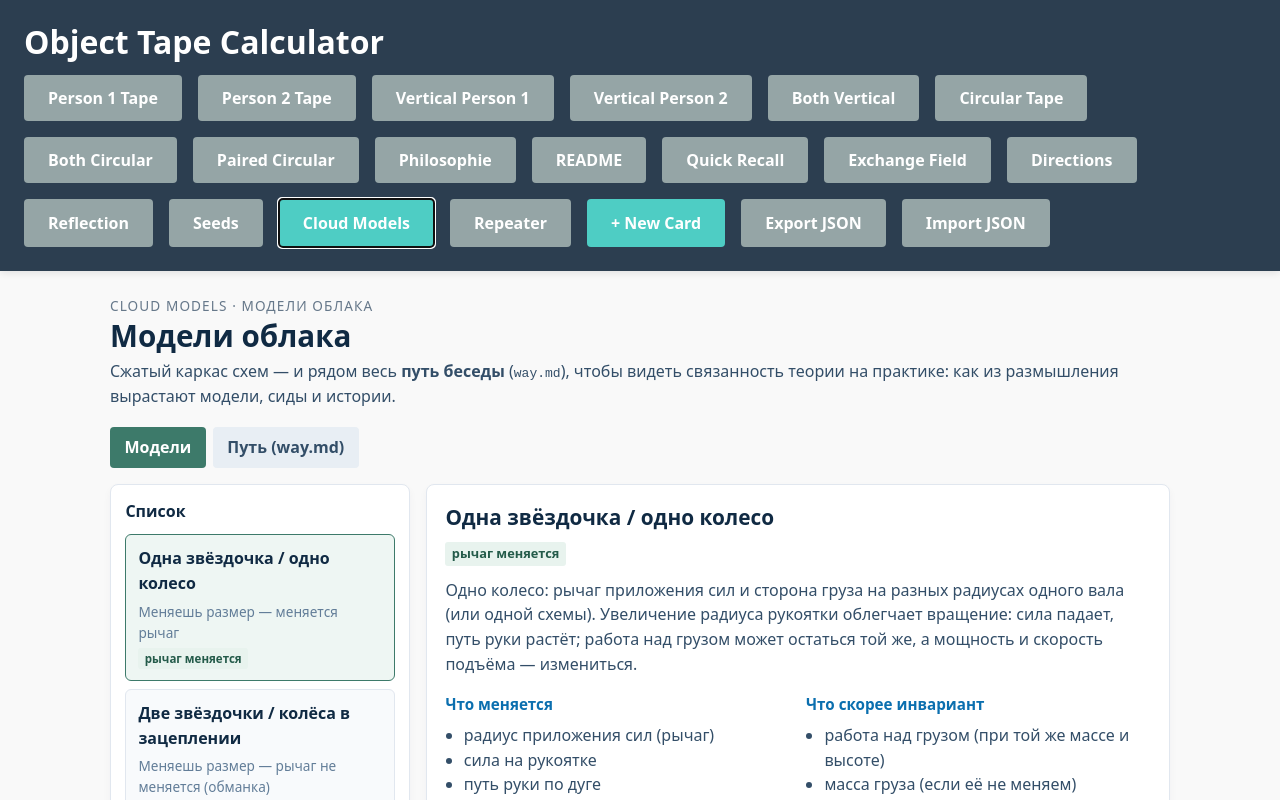
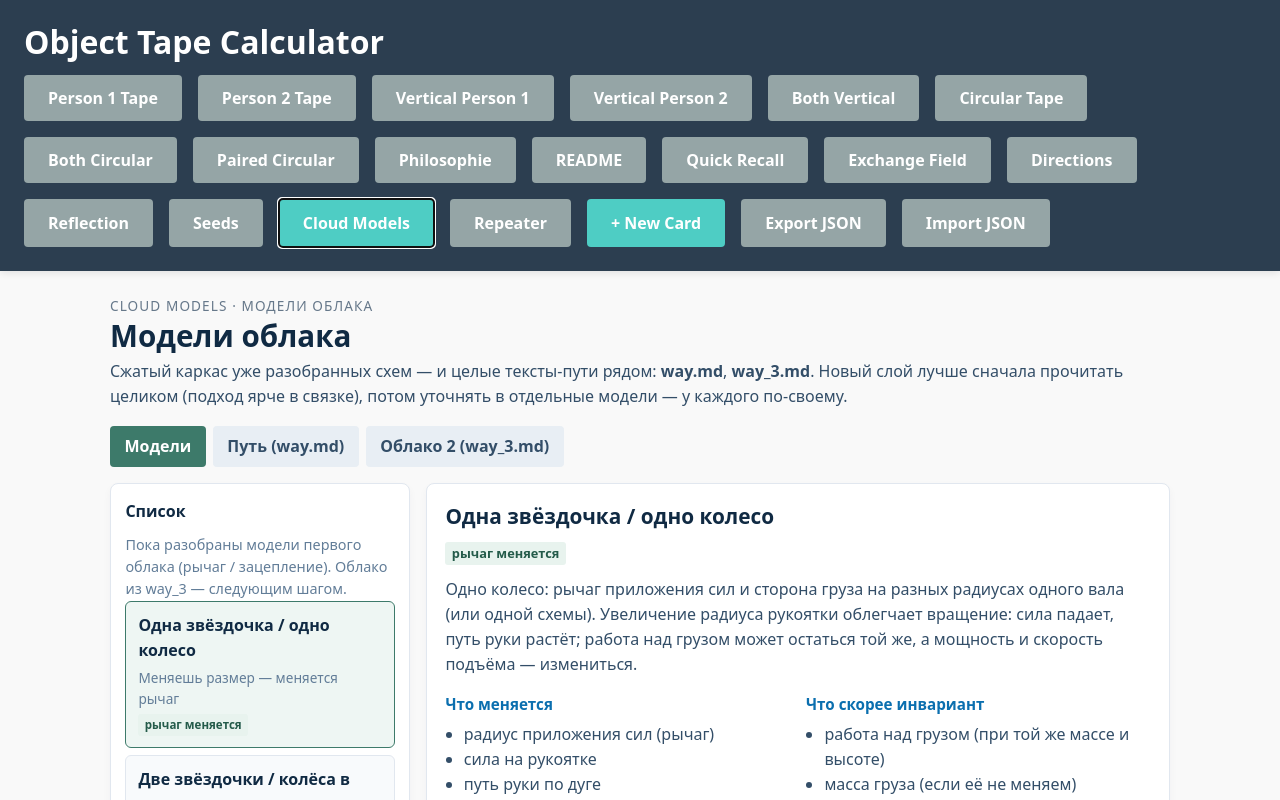
Before and after one commit to Gromowik/response_language, a React (Vite) app: page / in a window 1280 px wide. Both pictures are taken after a click on the button "Cloud Models". Shown: the top 800 px of the page. Built offline with nearby package versions, Linux system fonts and the light colour scheme.

Commit message:
Offer way_3 as a full cloud text on Cloud Models.
Keep the second constant-model cloud readable as one approach before splitting into separate cards later.

Co-authored-by: Cursor <cursoragent@cursor.com>

```diff
--- a/src/components/CloudModels.jsx
+++ b/src/components/CloudModels.jsx
@@ -11,17 +11,34 @@ function renderMarkdown(source) {
     .replace(/>/g, '&gt;')}</pre>`
 }
 
-const WAY_PATH = '/work/way.md'
+const PATHS = [
+  {
+    id: 'way',
+    label: 'Путь (way.md)',
+    path: '/work/way.md',
+    hint:
+      'Первая беседа-путь: работа/мощность, рычаг, зацепление, истории. Файл: /work/way.md',
+  },
+  {
+    id: 'way3',
+    label: 'Облако 2 (way_3.md)',
+    path: '/work/way_3.md',
+    hint:
+      'Целиком: столкновение/пролёт, каналы энергии, колесо, шуруп, О↔Ц. Сначала подход целиком — модели разберём детальнее позже. Файл: /work/way_3.md',
+  },
+]
 
 export default function CloudModels() {
   const [models, setModels] = useState([])
   const [selectedId, setSelectedId] = useState(null)
   const [error, setError] = useState(null)
   const [loading, setLoading] = useState(true)
-  const [tab, setTab] = useState('models') // models | way
-  const [wayHtml, setWayHtml] = useState('')
-  const [wayError, setWayError] = useState(null)
-  const [wayLoading, setWayLoading] = useState(false)
+  const [tab, setTab] = useState('models') // models | way | way3
+  const [docHtml, setDocHtml] = useState('')
+  const [docError, setDocError] = useState(null)
+  const [docLoading, setDocLoading] = useState(false)
+
+  const activePath = PATHS.find((p) => p.id === tab) || null
 
   useEffect(() => {
     let cancelled = false
@@ -51,11 +68,11 @@ export default function CloudModels() {
   }, [])
 
   useEffect(() => {
-    if (tab !== 'way') return
+    if (!activePath) return
     let cancelled = false
-    const loadWay = async () => {
-      setWayLoading(true)
-      setWayHtml('<p>Загрузка…</p>')
+    const loadDoc = async () => {
+      setDocLoading(true)
+      setDocHtml('<p>Загрузка…</p>')
       try {
         const waitForMarked = () =>
           new Promise((resolve) => {
@@ -72,31 +89,31 @@ export default function CloudModels() {
           })
 
         const [response] = await Promise.all([
-          fetch(WAY_PATH, { cache: 'no-cache' }),
+          fetch(activePath.path, { cache: 'no-cache' }),
           waitForMarked(),
         ])
         if (!response.ok) {
-          throw new Error(`Не удалось загрузить ${WAY_PATH} (${response.status})`)
+          throw new Error(`Не удалось загрузить ${activePath.path} (${response.status})`)
         }
         const source = await response.text()
         if (!cancelled) {
-          setWayHtml(renderMarkdown(source))
-          setWayError(null)
+          setDocHtml(renderMarkdown(source))
+          setDocError(null)
         }
       } catch (err) {
         if (!cancelled) {
-          setWayError(err.message || 'Ошибка загрузки пути')
-          setWayHtml('')
+          setDocError(err.message || 'Ошибка загрузки')
+          setDocHtml('')
         }
       } finally {
-        if (!cancelled) setWayLoading(false)
+        if (!cancelled) setDocLoading(false)
       }
     }
-    loadWay()
+    loadDoc()
     return () => {
       cancelled = true
     }
-  }, [tab])
+  }, [activePath])
 
   const selected = models.find((m) => m.id === selectedId) || null
 
@@ -106,9 +123,10 @@ export default function CloudModels() {
         <p className={styles.kicker}>Cloud models · модели облака</p>
         <h1 className={styles.title}>Модели облака</h1>
         <p className={styles.lead}>
-          Сжатый каркас схем — и рядом весь <strong>путь беседы</strong> (
-          <code>way.md</code>), чтобы видеть связанность теории на практике: как из
-          размышления вырастают модели, сиды и истории.
+          Сжатый каркас уже разобранных схем — и целые тексты-пути рядом:{' '}
+          <strong>way.md</strong>, <strong>way_3.md</strong>. Новый слой лучше сначала
+          прочитать целиком (подход ярче в связке), потом уточнять в отдельные модели — у
+          каждого по-своему.
         </p>
       </header>
 
@@ -120,26 +138,28 @@ export default function CloudModels() {
         >
           Модели
         </button>
-        <button
-          type="button"
-          className={`${styles.tab} ${tab === 'way' ? styles.tabActive : ''}`}
-          onClick={() => setTab('way')}
-        >
-          Путь (way.md)
-        </button>
+        {PATHS.map((p) => (
+          <button
+            key={p.id}
+            type="button"
+            className={`${styles.tab} ${tab === p.id ? styles.tabActive : ''}`}
+            onClick={() => setTab(p.id)}
+          >
+            {p.label}
+          </button>
+        ))}
       </div>
 
-      {tab === 'way' ? (
+      {activePath ? (
         <section className={styles.wayPanel}>
           <p className={styles.hint}>
-            Полная беседа-путь: от работы/мощности и первых трансляций через две модели
-            рычага к третьей и к идее историй. Файл: <code>{WAY_PATH}</code>
-            {wayLoading ? ' · загрузка…' : ''}
+            {activePath.hint}
+            {docLoading ? ' · загрузка…' : ''}
           </p>
-          {wayError ? <p className={styles.error}>{wayError}</p> : null}
+          {docError ? <p className={styles.error}>{docError}</p> : null}
           <article
             className={styles.markdown}
-            dangerouslySetInnerHTML={{ __html: wayHtml }}
+            dangerouslySetInnerHTML={{ __html: docHtml }}
           />
         </section>
       ) : (
@@ -150,6 +170,10 @@ export default function CloudModels() {
           <div className={styles.layout}>
             <aside className={styles.sidebar}>
               <h2 className={styles.sideTitle}>Список</h2>
+              <p className={styles.hint} style={{ marginTop: 0 }}>
+                Пока разобраны модели первого облака (рычаг / зацепление). Облако из way_3 —
+                следующим шагом.
+              </p>
               <ul className={styles.list}>
                 {models.map((m) => (
                   <li key={m.id}>
@@ -222,9 +246,9 @@ export default function CloudModels() {
                         ))}
                       </ul>
                       <p className={styles.hint}>
-                        Полный путь беседы — вкладка <strong>Путь (way.md)</strong> на этой
-                        странице. Сиды и истории — <strong>Seeds</strong>. Карточки —{' '}
-                        <strong>Reflection</strong>.
+                        Полные пути — вкладки <strong>Путь</strong> и{' '}
+                        <strong>Облако 2</strong>. Сиды и истории — <strong>Seeds</strong>.
+                        Карточки — <strong>Reflection</strong>.
                       </p>
                     </>
                   ) : null}
```
Also changed, not shown: public/work/catalog.json (+10 -1 lines), public/work/way_3.md (+4 -0 lines).
